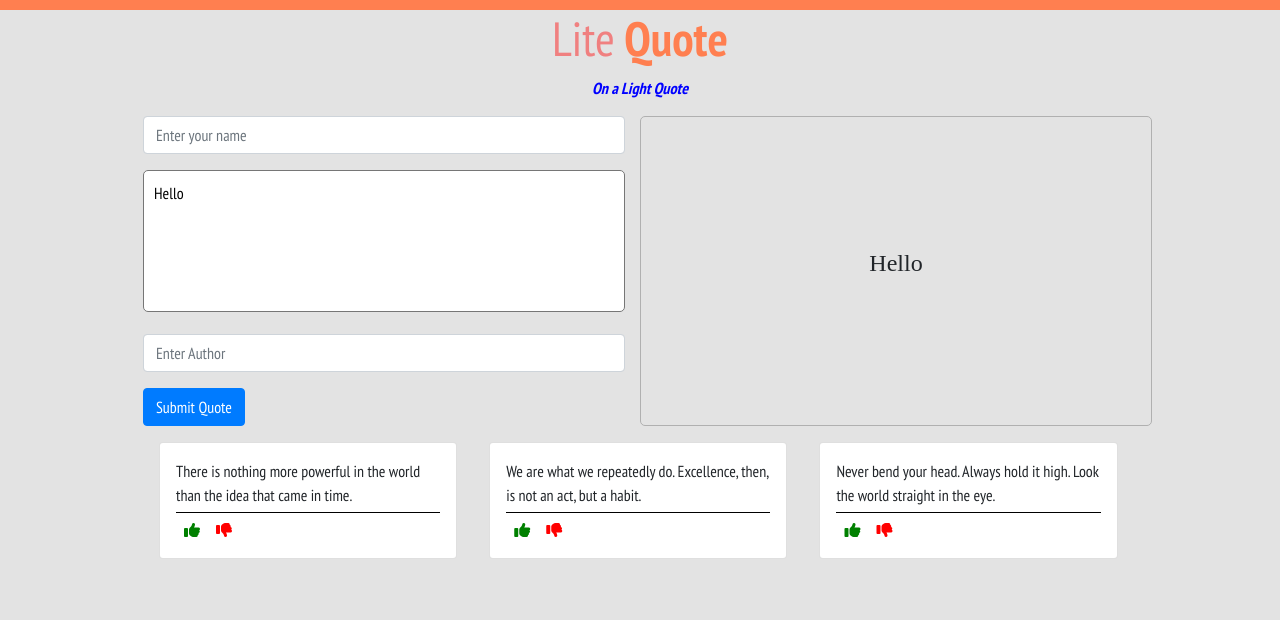
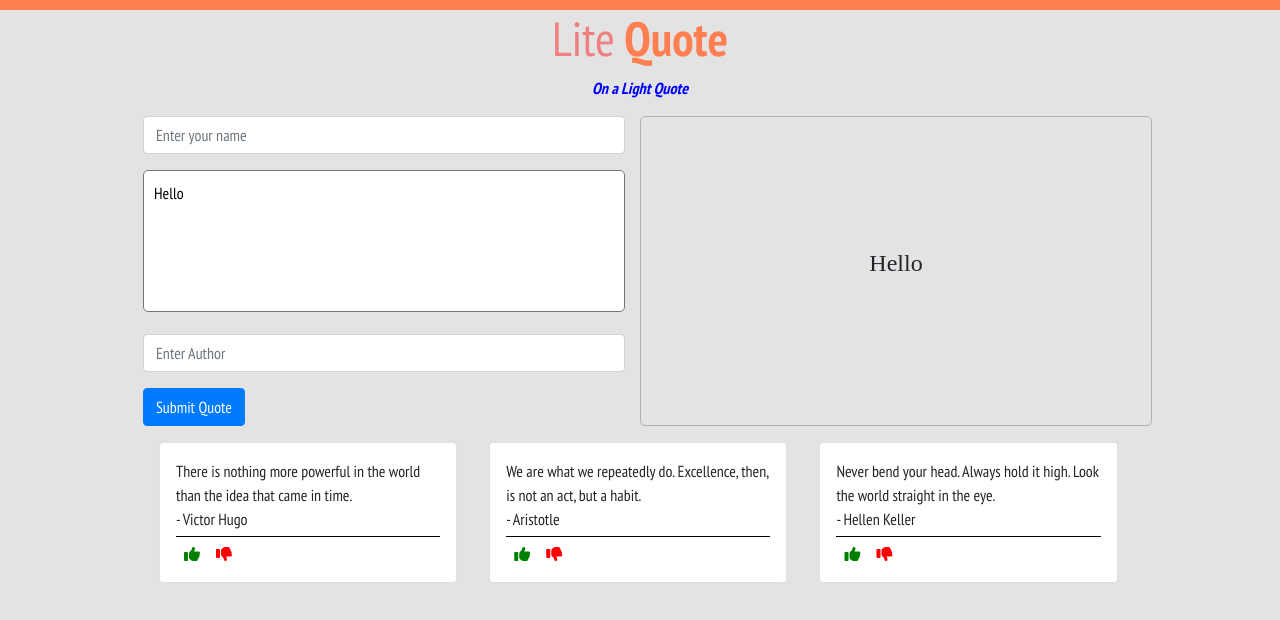
Before and after one commit to Mantongash/quotes, an Angular app: page / in a window 1280 px wide. Shown: the top 620 px of the page. Built offline with nearby package versions, Linux system fonts and the light colour scheme; a web font is replaced by a local one.

Commit message:
Organized the quote and the author into their own divs

```diff
--- a/src/app/components/quote/quote.component.html
+++ b/src/app/components/quote/quote.component.html
@@ -1,5 +1,8 @@
 <li class="card p-3 m-3 d-inline-block" *ngFor="let quote of quotes">
-  {{ quote.actualQuote }}
+  <div>
+    {{ quote.actualQuote }}
+  </div>
+  <div class="author">- {{ quote.author }}</div>
   <div class="vote-icons d-flex">
     <div class="upvote">
       <i class="fas fa-thumbs-up mx-2"></i>
```
